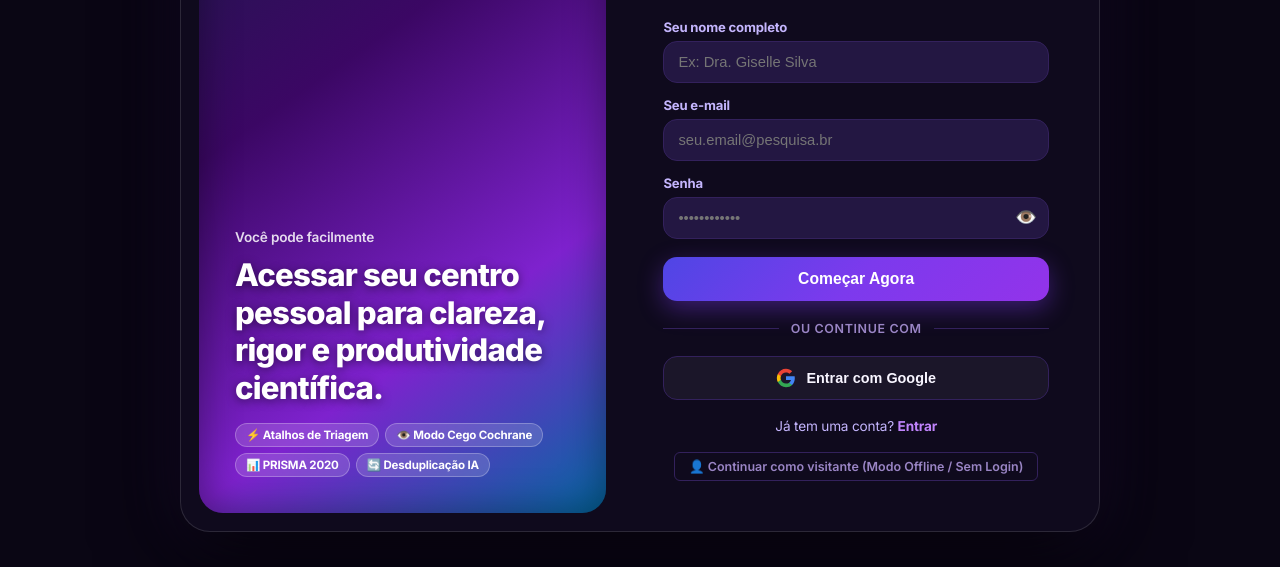
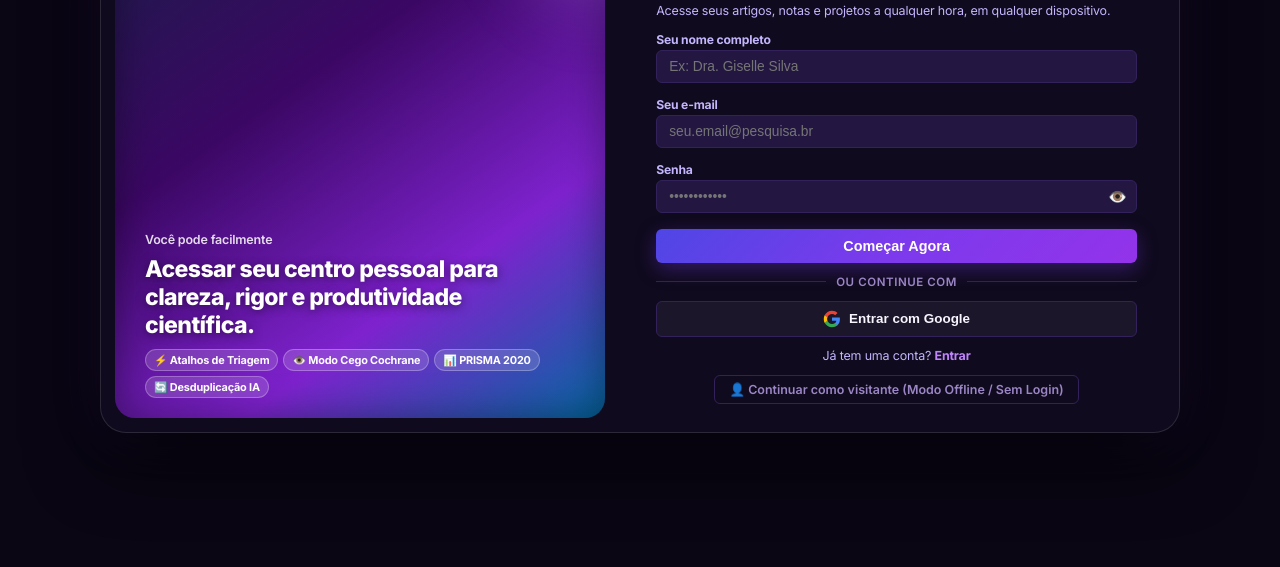
Before and after one commit to GRB-04/Gisa-app, a website: page www/index.html in a window 1280 px wide. Shown: the part 233-800 px from the top of the page. Drawn offline with nearby package versions, Linux system fonts and the light colour scheme.

Commit message:
feat(auth): widescreen compact layout with zero vertical scrolling matching viewport

```diff
--- a/css/style.css
+++ b/css/style.css
@@ -200,54 +200,68 @@ img, svg, video, iframe, canvas {
   display: flex !important;
   align-items: center !important;
   justify-content: center !important;
-  min-height: 100vh !important;
+  height: 100vh !important;
+  max-height: 100vh !important;
   width: 100% !important;
-}
-
-/* ─── AUTH / ONBOARDING DUAL CARD (REFERENCE STYLE) ────────── */
+  overflow: hidden !important;
+}
+
+/* ─── AUTH / ONBOARDING DUAL CARD (WIDESCREEN & ZERO-SCROLL) ── */
 .auth-hero-container {
   display: flex;
   align-items: center;
   justify-content: center;
   width: 100%;
-  min-height: 100vh;
-  padding: clamp(12px, 2.5vw, 24px);
+  height: 100vh;
+  max-height: 100vh;
+  padding: clamp(8px, 2vh, 20px) clamp(16px, 3vw, 40px);
   box-sizing: border-box;
+  overflow: hidden;
 }
 
 .auth-dual-card {
   background: #0f0a1d;
   border: 1px solid rgba(255, 255, 255, 0.12);
-  border-radius: clamp(20px, 3vw, 30px);
+  border-radius: clamp(18px, 2.5vw, 26px);
   width: 100%;
-  max-width: 920px;
-  box-shadow: 0 30px 80px rgba(0,0,0,0.8), 0 0 60px rgba(124, 58, 237, 0.18);
+  max-width: 1080px;
+  max-height: min(560px, calc(100vh - 24px));
+  box-shadow: 0 25px 70px rgba(0,0,0,0.85), 0 0 50px rgba(124, 58, 237, 0.18);
   display: grid;
-  grid-template-columns: 0.95fr 1.05fr;
-  padding: clamp(12px, 1.8vw, 18px);
-  gap: clamp(14px, 2vw, 28px);
+  grid-template-columns: 1.05fr 1.15fr;
+  padding: clamp(10px, 1.5vw, 14px);
+  gap: clamp(12px, 1.8vw, 24px);
   position: relative;
   overflow: hidden;
   animation: slideUp 0.35s var(--ease-out);
+  box-sizing: border-box;
 }
 
 @media (max-width: 840px) {
+  #main-content.auth-mode,
+  .auth-hero-container {
+    height: auto !important;
+    min-height: 100vh !important;
+    overflow-y: auto !important;
+  }
   .auth-dual-card {
     grid-template-columns: 1fr;
+    max-height: none;
     padding: 14px;
-    gap: 20px;
+    gap: 16px;
   }
 }
 
 /* Left Visual Column */
 .auth-visual-panel {
   background: linear-gradient(145deg, #1e1b4b 0%, #3b0764 35%, #7e22ce 70%, #0369a1 100%);
-  border-radius: clamp(16px, 2.5vw, 24px);
-  padding: clamp(24px, 4vw, 36px);
+  border-radius: clamp(14px, 2vw, 20px);
+  padding: clamp(18px, 2.5vh, 28px) clamp(20px, 2.5vw, 30px);
   display: flex;
   flex-direction: column;
   justify-content: space-between;
-  min-height: clamp(340px, 50vh, 560px);
+  height: 100%;
+  box-sizing: border-box;
   position: relative;
   overflow: hidden;
   box-shadow: inset 0 0 40px rgba(0,0,0,0.4);
@@ -258,11 +272,11 @@ img, svg, video, iframe, canvas {
   position: absolute;
   top: -20%;
   right: -20%;
-  width: 260px;
-  height: 260px;
+  width: 220px;
+  height: 220px;
   border-radius: 50%;
   background: radial-gradient(circle, rgba(192, 132, 252, 0.4) 0%, transparent 70%);
-  filter: blur(30px);
+  filter: blur(28px);
 }
 
 .auth-visual-top {
@@ -271,19 +285,19 @@ img, svg, video, iframe, canvas {
 }
 
 .auth-visual-logo {
-  font-size: 2.2rem;
+  font-size: 1.9rem;
   font-weight: 800;
   color: #fff;
   line-height: 1;
   display: flex;
   align-items: center;
   gap: 8px;
-  margin-bottom: 6px;
+  margin-bottom: 4px;
   text-shadow: 0 0 20px rgba(255,255,255,0.6);
 }
 
 .auth-visual-tagline {
-  font-size: 0.78rem;
+  font-size: 0.72rem;
   font-weight: 700;
   text-transform: uppercase;
   letter-spacing: 0.12em;
@@ -295,19 +309,19 @@ img, svg, video, iframe, canvas {
   z-index: 2;
   display: flex;
   flex-direction: column;
-  gap: 12px;
+  gap: 8px;
 }
 
 .auth-visual-kicker {
-  font-size: 0.85rem;
+  font-size: 0.78rem;
   font-weight: 600;
   color: rgba(255, 255, 255, 0.85);
 }
 
 .auth-visual-headline {
-  font-size: clamp(1.35rem, 2.8vw, 1.95rem);
+  font-size: clamp(1.2rem, 1.8vw, 1.55rem);
   font-weight: 800;
-  line-height: 1.2;
+  line-height: 1.22;
   color: #ffffff;
   letter-spacing: -0.025em;
   text-shadow: 0 2px 10px rgba(0,0,0,0.5);
@@ -316,59 +330,61 @@ img, svg, video, iframe, canvas {
 .auth-visual-pills {
   display: flex;
   flex-wrap: wrap;
-  gap: 6px;
-  margin-top: 4px;
+  gap: 5px;
+  margin-top: 2px;
 }
 .auth-visual-pill {
-  font-size: 0.72rem;
+  font-size: 0.68rem;
   font-weight: 700;
   background: rgba(255, 255, 255, 0.15);
   backdrop-filter: blur(10px);
   color: #ffffff;
-  padding: 4px 10px;
+  padding: 3px 8px;
   border-radius: 99px;
   border: 1px solid rgba(255, 255, 255, 0.25);
 }
 
 /* Right Form Column */
 .auth-form-panel {
-  padding: clamp(16px, 3vw, 32px);
+  padding: clamp(10px, 1.8vh, 18px) clamp(16px, 2.5vw, 28px);
   display: flex;
   flex-direction: column;
   justify-content: center;
-  gap: 16px;
+  gap: 10px;
+  height: 100%;
+  box-sizing: border-box;
 }
 
 .auth-form-header-icon {
-  font-size: 1.8rem;
+  font-size: 1.4rem;
   color: var(--purple-light, #c084fc);
   line-height: 1;
-  margin-bottom: 2px;
+  margin-bottom: 0px;
 }
 
 .auth-form-title {
-  font-size: clamp(1.4rem, 2.5vw, 1.85rem);
+  font-size: clamp(1.25rem, 1.8vw, 1.5rem);
   font-weight: 800;
   letter-spacing: -0.03em;
   color: var(--text-primary);
-  margin-bottom: 4px;
+  margin-bottom: 2px;
 }
 
 .auth-form-sub {
-  font-size: 0.86rem;
+  font-size: 0.78rem;
   color: var(--text-secondary);
-  line-height: 1.5;
-  margin-bottom: 6px;
+  line-height: 1.35;
+  margin-bottom: 2px;
 }
 
 .auth-field-group {
   display: flex;
   flex-direction: column;
-  gap: 6px;
+  gap: 3px;
 }
 
 .auth-field-label {
-  font-size: 0.82rem;
+  font-size: 0.76rem;
   font-weight: 700;
   color: var(--text-secondary);
 }
@@ -381,12 +397,12 @@ img, svg, video, iframe, canvas {
 
 .auth-input-wrapper input {
   width: 100%;
-  font-size: 0.92rem;
-  padding: 12px 14px;
-  padding-right: 42px;
+  font-size: 0.86rem;
+  padding: 8px 12px;
+  padding-right: 36px;
   background: var(--bg-card2);
   border: 1px solid var(--border);
-  border-radius: var(--radius-md);
+  border-radius: var(--radius-sm, 8px);
   color: var(--text-primary);
   outline: none;
   transition: all 0.2s ease;
@@ -399,12 +415,12 @@ img, svg, video, iframe, canvas {
 
 .auth-pwd-toggle {
   position: absolute;
-  right: 12px;
+  right: 10px;
   background: none;
   border: none;
   color: var(--text-muted);
   cursor: pointer;
-  font-size: 1.1rem;
+  font-size: 0.95rem;
   padding: 0;
   line-height: 1;
 }
@@ -414,32 +430,32 @@ img, svg, video, iframe, canvas {
 
 .btn-auth-primary {
   width: 100%;
-  padding: 13px;
-  font-size: 0.98rem;
+  padding: 9px 14px;
+  font-size: 0.9rem;
   font-weight: 700;
   color: #fff;
   background: linear-gradient(135deg, #4f46e5 0%, #7c3aed 50%, #9333ea 100%);
   border: none;
-  border-radius: var(--radius-md);
+  border-radius: var(--radius-sm, 8px);
   cursor: pointer;
-  box-shadow: 0 8px 24px rgba(124, 58, 237, 0.4);
+  box-shadow: 0 6px 20px rgba(124, 58, 237, 0.35);
   transition: all 0.2s ease;
-  margin-top: 4px;
+  margin-top: 2px;
 }
 
 .btn-auth-primary:hover {
-  transform: translateY(-2px);
-  box-shadow: 0 12px 28px rgba(124, 58, 237, 0.6);
+  transform: translateY(-1px);
+  box-shadow: 0 8px 24px rgba(124, 58, 237, 0.5);
   filter: brightness(1.1);
 }
 
 .auth-divider {
   display: flex;
   align-items: center;
-  gap: 12px;
-  margin: 4px 0;
+  gap: 10px;
+  margin: 2px 0;
   color: var(--text-muted);
-  font-size: 0.78rem;
+  font-size: 0.72rem;
   font-weight: 600;
   text-transform: uppercase;
   letter-spacing: 0.05em;
@@ -458,13 +474,13 @@ img, svg, video, iframe, canvas {
   display: flex;
   align-items: center;
   justify-content: center;
-  gap: 10px;
-  padding: 11px 16px;
+  gap: 8px;
+  padding: 8px 14px;
   background: rgba(255, 255, 255, 0.05);
   border: 1px solid var(--border);
-  border-radius: var(--radius-md);
+  border-radius: var(--radius-sm, 8px);
   color: var(--text-primary);
-  font-size: 0.9rem;
+  font-size: 0.84rem;
   font-weight: 600;
   cursor: pointer;
   transition: all 0.2s ease;
@@ -474,20 +490,20 @@ img, svg, video, iframe, canvas {
   background: rgba(255, 255, 255, 0.1);
   border-color: rgba(255, 255, 255, 0.3);
   transform: translateY(-1px);
-  box-shadow: 0 4px 16px rgba(0,0,0,0.3);
+  box-shadow: 0 4px 14px rgba(0,0,0,0.3);
 }
 
 .btn-google-auth svg {
-  width: 20px;
-  height: 20px;
+  width: 18px;
+  height: 18px;
   flex-shrink: 0;
 }
 
 .auth-switch-footer {
   text-align: center;
-  font-size: 0.85rem;
+  font-size: 0.78rem;
   color: var(--text-secondary);
-  margin-top: 2px;
+  margin-top: 1px;
 }
 
 .auth-switch-footer a {
@@ -499,6 +515,7 @@ img, svg, video, iframe, canvas {
 .auth-switch-footer a:hover {
   text-decoration: underline;
 }
+
 .landing-section-title {
   font-size: clamp(1.35rem, 3vw, 1.85rem);
   font-weight: 800;
--- a/www/css/style.css
+++ b/www/css/style.css
@@ -200,54 +200,68 @@ img, svg, video, iframe, canvas {
   display: flex !important;
   align-items: center !important;
   justify-content: center !important;
-  min-height: 100vh !important;
+  height: 100vh !important;
+  max-height: 100vh !important;
   width: 100% !important;
-}
-
-/* ─── AUTH / ONBOARDING DUAL CARD (REFERENCE STYLE) ────────── */
+  overflow: hidden !important;
+}
+
+/* ─── AUTH / ONBOARDING DUAL CARD (WIDESCREEN & ZERO-SCROLL) ── */
 .auth-hero-container {
   display: flex;
   align-items: center;
   justify-content: center;
   width: 100%;
-  min-height: 100vh;
-  padding: clamp(12px, 2.5vw, 24px);
+  height: 100vh;
+  max-height: 100vh;
+  padding: clamp(8px, 2vh, 20px) clamp(16px, 3vw, 40px);
   box-sizing: border-box;
+  overflow: hidden;
 }
 
 .auth-dual-card {
   background: #0f0a1d;
   border: 1px solid rgba(255, 255, 255, 0.12);
-  border-radius: clamp(20px, 3vw, 30px);
+  border-radius: clamp(18px, 2.5vw, 26px);
   width: 100%;
-  max-width: 920px;
-  box-shadow: 0 30px 80px rgba(0,0,0,0.8), 0 0 60px rgba(124, 58, 237, 0.18);
+  max-width: 1080px;
+  max-height: min(560px, calc(100vh - 24px));
+  box-shadow: 0 25px 70px rgba(0,0,0,0.85), 0 0 50px rgba(124, 58, 237, 0.18);
   display: grid;
-  grid-template-columns: 0.95fr 1.05fr;
-  padding: clamp(12px, 1.8vw, 18px);
-  gap: clamp(14px, 2vw, 28px);
+  grid-template-columns: 1.05fr 1.15fr;
+  padding: clamp(10px, 1.5vw, 14px);
+  gap: clamp(12px, 1.8vw, 24px);
   position: relative;
   overflow: hidden;
   animation: slideUp 0.35s var(--ease-out);
+  box-sizing: border-box;
 }
 
 @media (max-width: 840px) {
+  #main-content.auth-mode,
+  .auth-hero-container {
+    height: auto !important;
+    min-height: 100vh !important;
+    overflow-y: auto !important;
+  }
   .auth-dual-card {
     grid-template-columns: 1fr;
+    max-height: none;
     padding: 14px;
-    gap: 20px;
+    gap: 16px;
   }
 }
 
 /* Left Visual Column */
 .auth-visual-panel {
   background: linear-gradient(145deg, #1e1b4b 0%, #3b0764 35%, #7e22ce 70%, #0369a1 100%);
-  border-radius: clamp(16px, 2.5vw, 24px);
-  padding: clamp(24px, 4vw, 36px);
+  border-radius: clamp(14px, 2vw, 20px);
+  padding: clamp(18px, 2.5vh, 28px) clamp(20px, 2.5vw, 30px);
   display: flex;
   flex-direction: column;
   justify-content: space-between;
-  min-height: clamp(340px, 50vh, 560px);
+  height: 100%;
+  box-sizing: border-box;
   position: relative;
   overflow: hidden;
   box-shadow: inset 0 0 40px rgba(0,0,0,0.4);
@@ -258,11 +272,11 @@ img, svg, video, iframe, canvas {
   position: absolute;
   top: -20%;
   right: -20%;
-  width: 260px;
-  height: 260px;
+  width: 220px;
+  height: 220px;
   border-radius: 50%;
   background: radial-gradient(circle, rgba(192, 132, 252, 0.4) 0%, transparent 70%);
-  filter: blur(30px);
+  filter: blur(28px);
 }
 
 .auth-visual-top {
@@ -271,19 +285,19 @@ img, svg, video, iframe, canvas {
 }
 
 .auth-visual-logo {
-  font-size: 2.2rem;
+  font-size: 1.9rem;
   font-weight: 800;
   color: #fff;
   line-height: 1;
   display: flex;
   align-items: center;
   gap: 8px;
-  margin-bottom: 6px;
+  margin-bottom: 4px;
   text-shadow: 0 0 20px rgba(255,255,255,0.6);
 }
 
 .auth-visual-tagline {
-  font-size: 0.78rem;
+  font-size: 0.72rem;
   font-weight: 700;
   text-transform: uppercase;
   letter-spacing: 0.12em;
@@ -295,19 +309,19 @@ img, svg, video, iframe, canvas {
   z-index: 2;
   display: flex;
   flex-direction: column;
-  gap: 12px;
+  gap: 8px;
 }
 
 .auth-visual-kicker {
-  font-size: 0.85rem;
+  font-size: 0.78rem;
   font-weight: 600;
   color: rgba(255, 255, 255, 0.85);
 }
 
 .auth-visual-headline {
-  font-size: clamp(1.35rem, 2.8vw, 1.95rem);
+  font-size: clamp(1.2rem, 1.8vw, 1.55rem);
   font-weight: 800;
-  line-height: 1.2;
+  line-height: 1.22;
   color: #ffffff;
   letter-spacing: -0.025em;
   text-shadow: 0 2px 10px rgba(0,0,0,0.5);
@@ -316,59 +330,61 @@ img, svg, video, iframe, canvas {
 .auth-visual-pills {
   display: flex;
   flex-wrap: wrap;
-  gap: 6px;
-  margin-top: 4px;
+  gap: 5px;
+  margin-top: 2px;
 }
 .auth-visual-pill {
-  font-size: 0.72rem;
+  font-size: 0.68rem;
   font-weight: 700;
   background: rgba(255, 255, 255, 0.15);
   backdrop-filter: blur(10px);
   color: #ffffff;
-  padding: 4px 10px;
+  padding: 3px 8px;
   border-radius: 99px;
   border: 1px solid rgba(255, 255, 255, 0.25);
 }
 
 /* Right Form Column */
 .auth-form-panel {
-  padding: clamp(16px, 3vw, 32px);
+  padding: clamp(10px, 1.8vh, 18px) clamp(16px, 2.5vw, 28px);
   display: flex;
   flex-direction: column;
   justify-content: center;
-  gap: 16px;
+  gap: 10px;
+  height: 100%;
+  box-sizing: border-box;
 }
 
 .auth-form-header-icon {
-  font-size: 1.8rem;
+  font-size: 1.4rem;
   color: var(--purple-light, #c084fc);
   line-height: 1;
-  margin-bottom: 2px;
+  margin-bottom: 0px;
 }
 
 .auth-form-title {
-  font-size: clamp(1.4rem, 2.5vw, 1.85rem);
+  font-size: clamp(1.25rem, 1.8vw, 1.5rem);
   font-weight: 800;
   letter-spacing: -0.03em;
   color: var(--text-primary);
-  margin-bottom: 4px;
+  margin-bottom: 2px;
 }
 
 .auth-form-sub {
-  font-size: 0.86rem;
+  font-size: 0.78rem;
   color: var(--text-secondary);
-  line-height: 1.5;
-  margin-bottom: 6px;
+  line-height: 1.35;
+  margin-bottom: 2px;
 }
 
 .auth-field-group {
   display: flex;
   flex-direction: column;
-  gap: 6px;
+  gap: 3px;
 }
 
 .auth-field-label {
-  font-size: 0.82rem;
+  font-size: 0.76rem;
   font-weight: 700;
   color: var(--text-secondary);
 }
@@ -381,12 +397,12 @@ img, svg, video, iframe, canvas {
 
 .auth-input-wrapper input {
   width: 100%;
-  font-size: 0.92rem;
-  padding: 12px 14px;
-  padding-right: 42px;
+  font-size: 0.86rem;
+  padding: 8px 12px;
+  padding-right: 36px;
   background: var(--bg-card2);
   border: 1px solid var(--border);
-  border-radius: var(--radius-md);
+  border-radius: var(--radius-sm, 8px);
   color: var(--text-primary);
   outline: none;
   transition: all 0.2s ease;
@@ -399,12 +415,12 @@ img, svg, video, iframe, canvas {
 
 .auth-pwd-toggle {
   position: absolute;
-  right: 12px;
+  right: 10px;
   background: none;
   border: none;
   color: var(--text-muted);
   cursor: pointer;
-  font-size: 1.1rem;
+  font-size: 0.95rem;
   padding: 0;
   line-height: 1;
 }
@@ -414,32 +430,32 @@ img, svg, video, iframe, canvas {
 
 .btn-auth-primary {
   width: 100%;
-  padding: 13px;
-  font-size: 0.98rem;
+  padding: 9px 14px;
+  font-size: 0.9rem;
   font-weight: 700;
   color: #fff;
   background: linear-gradient(135deg, #4f46e5 0%, #7c3aed 50%, #9333ea 100%);
   border: none;
-  border-radius: var(--radius-md);
+  border-radius: var(--radius-sm, 8px);
   cursor: pointer;
-  box-shadow: 0 8px 24px rgba(124, 58, 237, 0.4);
+  box-shadow: 0 6px 20px rgba(124, 58, 237, 0.35);
   transition: all 0.2s ease;
-  margin-top: 4px;
+  margin-top: 2px;
 }
 
 .btn-auth-primary:hover {
-  transform: translateY(-2px);
-  box-shadow: 0 12px 28px rgba(124, 58, 237, 0.6);
+  transform: translateY(-1px);
+  box-shadow: 0 8px 24px rgba(124, 58, 237, 0.5);
   filter: brightness(1.1);
 }
 
 .auth-divider {
   display: flex;
   align-items: center;
-  gap: 12px;
-  margin: 4px 0;
+  gap: 10px;
+  margin: 2px 0;
   color: var(--text-muted);
-  font-size: 0.78rem;
+  font-size: 0.72rem;
   font-weight: 600;
   text-transform: uppercase;
   letter-spacing: 0.05em;
@@ -458,13 +474,13 @@ img, svg, video, iframe, canvas {
   display: flex;
   align-items: center;
   justify-content: center;
-  gap: 10px;
-  padding: 11px 16px;
+  gap: 8px;
+  padding: 8px 14px;
   background: rgba(255, 255, 255, 0.05);
   border: 1px solid var(--border);
-  border-radius: var(--radius-md);
+  border-radius: var(--radius-sm, 8px);
   color: var(--text-primary);
-  font-size: 0.9rem;
+  font-size: 0.84rem;
   font-weight: 600;
   cursor: pointer;
   transition: all 0.2s ease;
@@ -474,20 +490,20 @@ img, svg, video, iframe, canvas {
   background: rgba(255, 255, 255, 0.1);
   border-color: rgba(255, 255, 255, 0.3);
   transform: translateY(-1px);
-  box-shadow: 0 4px 16px rgba(0,0,0,0.3);
+  box-shadow: 0 4px 14px rgba(0,0,0,0.3);
 }
 
 .btn-google-auth svg {
-  width: 20px;
-  height: 20px;
+  width: 18px;
+  height: 18px;
   flex-shrink: 0;
 }
 
 .auth-switch-footer {
   text-align: center;
-  font-size: 0.85rem;
+  font-size: 0.78rem;
   color: var(--text-secondary);
-  margin-top: 2px;
+  margin-top: 1px;
 }
 
 .auth-switch-footer a {
@@ -499,6 +515,7 @@ img, svg, video, iframe, canvas {
 .auth-switch-footer a:hover {
   text-decoration: underline;
 }
+
 .landing-section-title {
   font-size: clamp(1.35rem, 3vw, 1.85rem);
   font-weight: 800;
```
Also changed, not shown: index.html (+8 -8 lines), sw.js (+9 -9 lines), www/index.html (+8 -8 lines), www/sw.js (+9 -9 lines).
